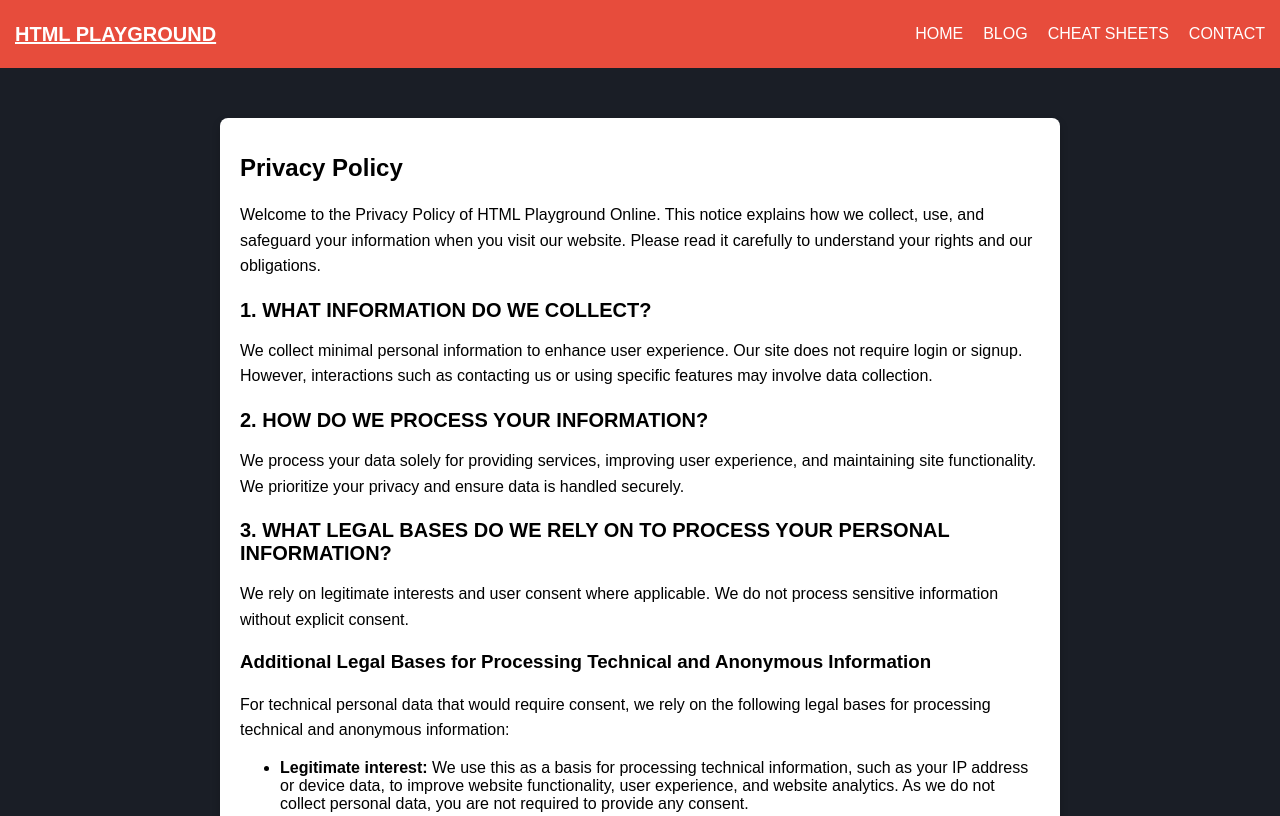
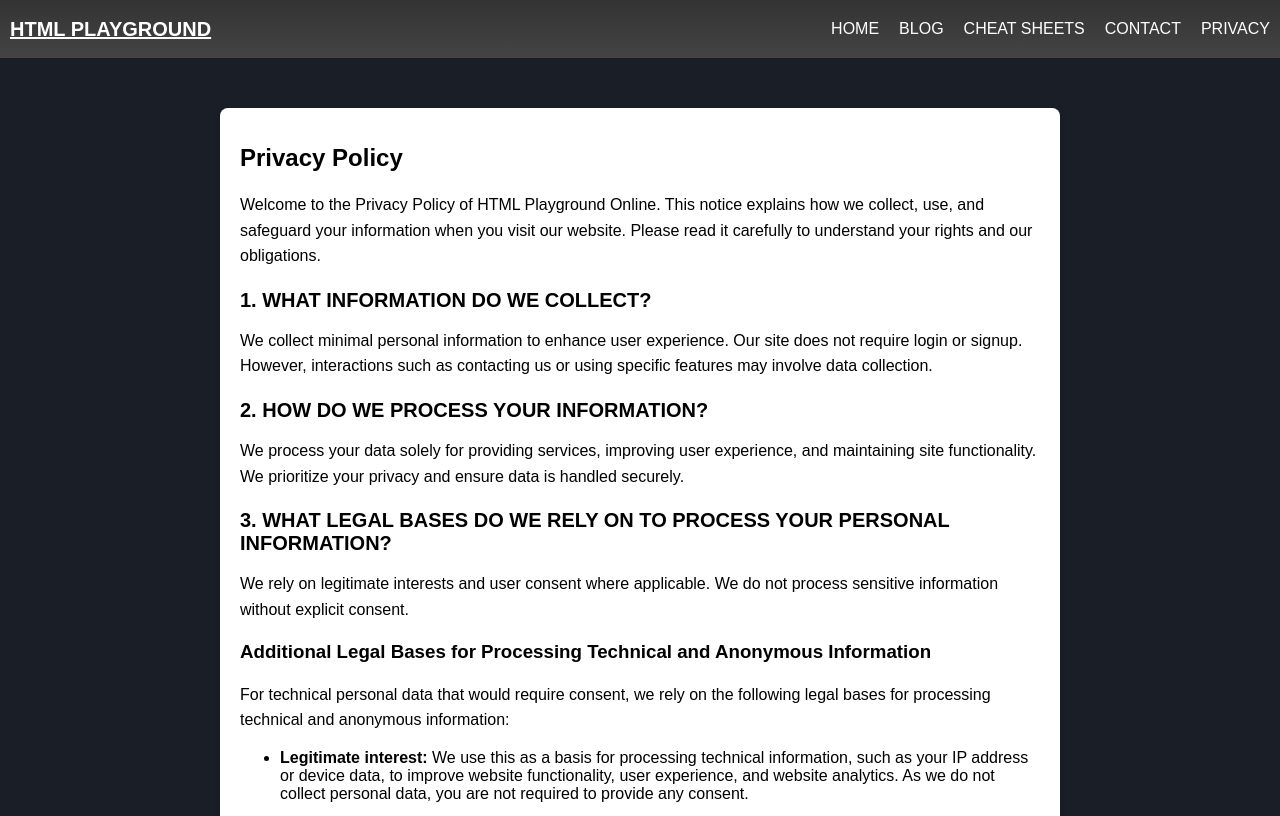
Before and after one commit to html-playground-online/html-playground-online.github.io, a plain HTML site: page privacy-policy.html in a window 1280 px wide. Shown: the top 816 px of the page. Drawn offline with Linux system fonts and the light colour scheme.

Commit message:
Update privacy-policy.html

```diff
--- a/privacy-policy.html
+++ b/privacy-policy.html
@@ -13,9 +13,9 @@
         }
 
         header {
-            background-color: #e74c3c; /* Red header */
-            color: #fff;
-            padding: 15px;
+            background: linear-gradient(to bottom, #333333, #444444);
+            color: white;
+            padding: 10px;
             display: flex;
             justify-content: space-between;
             align-items: center;
@@ -167,7 +167,7 @@
 
         footer {
             margin-top: 50px;
-            background-color: #e74c3c; /* Red footer */
+            background-color: black;
             color: #fff;
             text-align: center;
             padding: 15px;
@@ -189,6 +189,8 @@
         <a href="#">BLOG</a>
         <a href="#">CHEAT SHEETS</a>
         <a href="https://html-playground-online.github.io/contact-us/index.html">CONTACT</a>
+        <a href="https://html-playground-online.github.io/privacy-policy.html">PRIVACY</a>
+
     </div>
 </header>
 
```
